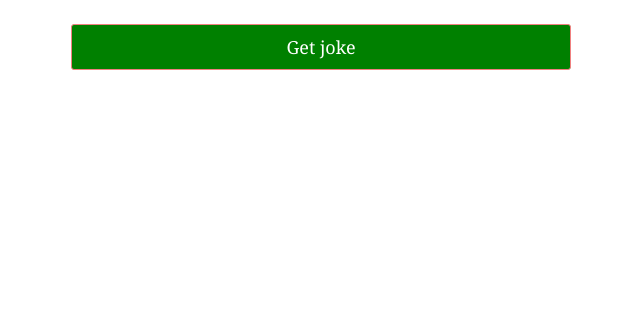
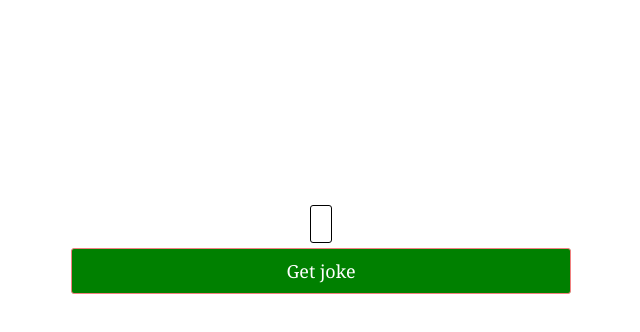
Before and after one commit to dastn-codes/jokes, a React app: page / in a window 1280 px wide. Shown: the top 332 px of the page, without its empty margins (319-959 px from the left). Built offline with nearby package versions, Linux system fonts and the light colour scheme; the HTML template or start-up script is replaced by a standard one.

Commit message:
separated css files

```diff
--- /dev/null
+++ b/src/assets/css/app.css
@@ -0,0 +1,7 @@
+#app {
+  display: flex;
+  justify-content: center;
+  align-items: center;
+  flex-direction: column;
+  margin-top: 100px;
+}
--- /dev/null
+++ b/src/assets/css/card.css
@@ -0,0 +1,6 @@
+#container {
+  border: 1px solid black;
+  border-radius: 3px;
+  padding: 10px;
+  margin: 5px;
+}
--- a/src/components/App.js
+++ b/src/components/App.js
@@ -1,4 +1,4 @@
-import "../assets/css/index.css";
+import "../assets/css/app.css";
 
 import React, { useState } from "react";
 import { Button } from './Button';
@@ -20,7 +20,7 @@ export const App = props => {
     }
 
     return (
-        <div style={{ display: 'flex', alignItems: 'center', justifyContent: 'center', flexDirection: 'column' }} >
+        <div id="app">
             <Card p1={part1} p2={part2} />
             <Button onClick = {simulateButtonClick} />
         </div>
--- a/src/components/Card/Card.js
+++ b/src/components/Card/Card.js
@@ -1,8 +1,10 @@
+import "../../assets/css/card.css"
+
 import React from 'react';
 
 export const Card = ({ p1, p2 }) => {
     return (
-        <div>
+        <div id='container'>
             <div>
                 <p>{p1}</p>
             </div>
```
Also changed, not shown: 2 other files (tests, documents, lock files or other folders).
